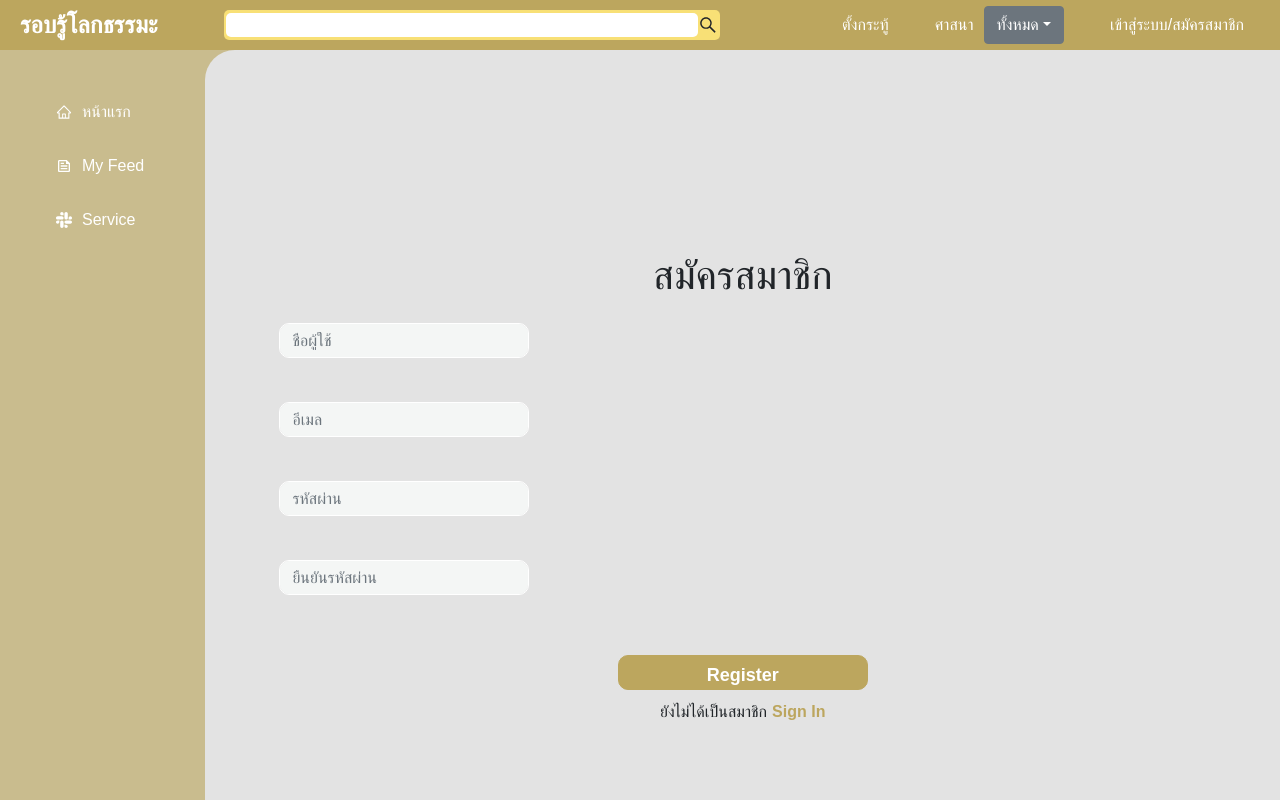
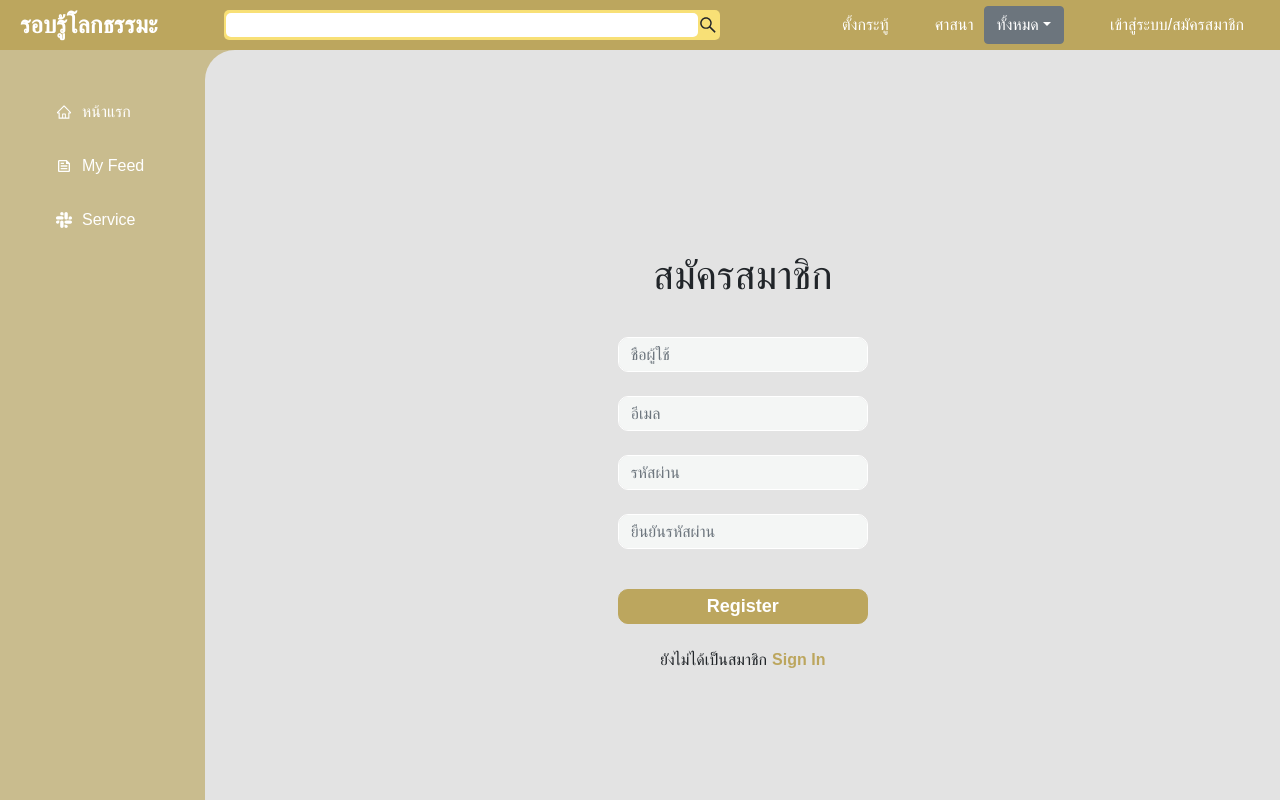
Before and after one commit to Software-Studio-Group-Work/Assignment-Frontend, a React (Create React App) app: page /register in a window 1280 px wide. Built offline with nearby package versions, Linux system fonts and the light colour scheme; a web font is replaced by a local one.

Commit message:
edit login and register

```diff
--- a/src/pages/Login/Login.css
+++ b/src/pages/Login/Login.css
@@ -3,7 +3,6 @@
     border-radius: 10px;
     height: 35px;
     width: 250px;
-    margin:10px;
     font-weight: 400;
     font-size: 16px;
 
@@ -32,14 +31,25 @@ margin-left: 5px;
     width: 250px;
     border-radius: 10px;
     background: #BCA65E;
-    margin:10px;
+    margin:auto;
     font-weight: 700;
 font-size: 18px;
 color: #FFFFFF;
 border-color: #BCA65E;
+display:flex;
+align-items: center;
+justify-content: center;
 }
 
 #login{
     text-align: center;
     margin-top: 175px;
 }
+
+
+#login-form{
+    display:flex;
+    justify-content: center;
+    flex-direction: column;
+    align-items: center;
+}
--- a/src/pages/Login/Login.jsx
+++ b/src/pages/Login/Login.jsx
@@ -9,7 +9,7 @@ function Login() {
   return (
     <div id="login">
     <Form>
-      <Form.Group className="mb-3">
+      <Form.Group className="mb-3" id ="login-form">
         <Form.Label id='title-login'>ลงชื่อเข้าใช้งาน</Form.Label><br/>
         <Form.Control  type="email-user-id" placeholder="อีเมล/ชื่อผู้ใช้" id="input-login"  /><br/>
         <Form.Control  type="password" placeholder="รหัสผ่าน" id="input-login" />
--- a/src/pages/Register/Register.css
+++ b/src/pages/Register/Register.css
@@ -3,7 +3,6 @@
     background-color: #f4f6f5 !important;
     height: 35px;
     width: 250px;
-    margin:10px;
     font-weight: 400;
     font-size: 16px;
     border-color: #FFFFFF;
@@ -29,14 +28,25 @@ margin-left: 5px;
     width: 250px;
     border-radius: 10px;
     background: #BCA65E;
-    margin:10px;
+    margin:auto;
     font-weight: 700;
 font-size: 18px;
 color: #FFFFFF;
 border-color: #BCA65E;
+display:flex;
+align-items: center;
+justify-content: center;
 }
 
 #register{
     text-align: center;
     margin-top: 175px;
 }
+
+
+#register-from{
+    display:flex;
+    justify-content: center;
+    flex-direction: column;
+    align-items: center;
+}
--- a/src/pages/Register/Register.jsx
+++ b/src/pages/Register/Register.jsx
@@ -8,7 +8,7 @@ function Register() {
   return (
       <div id="register">
     <Form>
-      <Form.Group className="mb-3">
+      <Form.Group className="mb-3" id="register-from">
         <Form.Label id="title-register">สมัครสมาชิก</Form.Label><br/>
         <Form.Control  type="user-id" placeholder="ชื่อผู้ใช้" id="input-register" /><br/>
         <Form.Control  type="email" placeholder="อีเมล"  id="input-register"/><br/>
```
